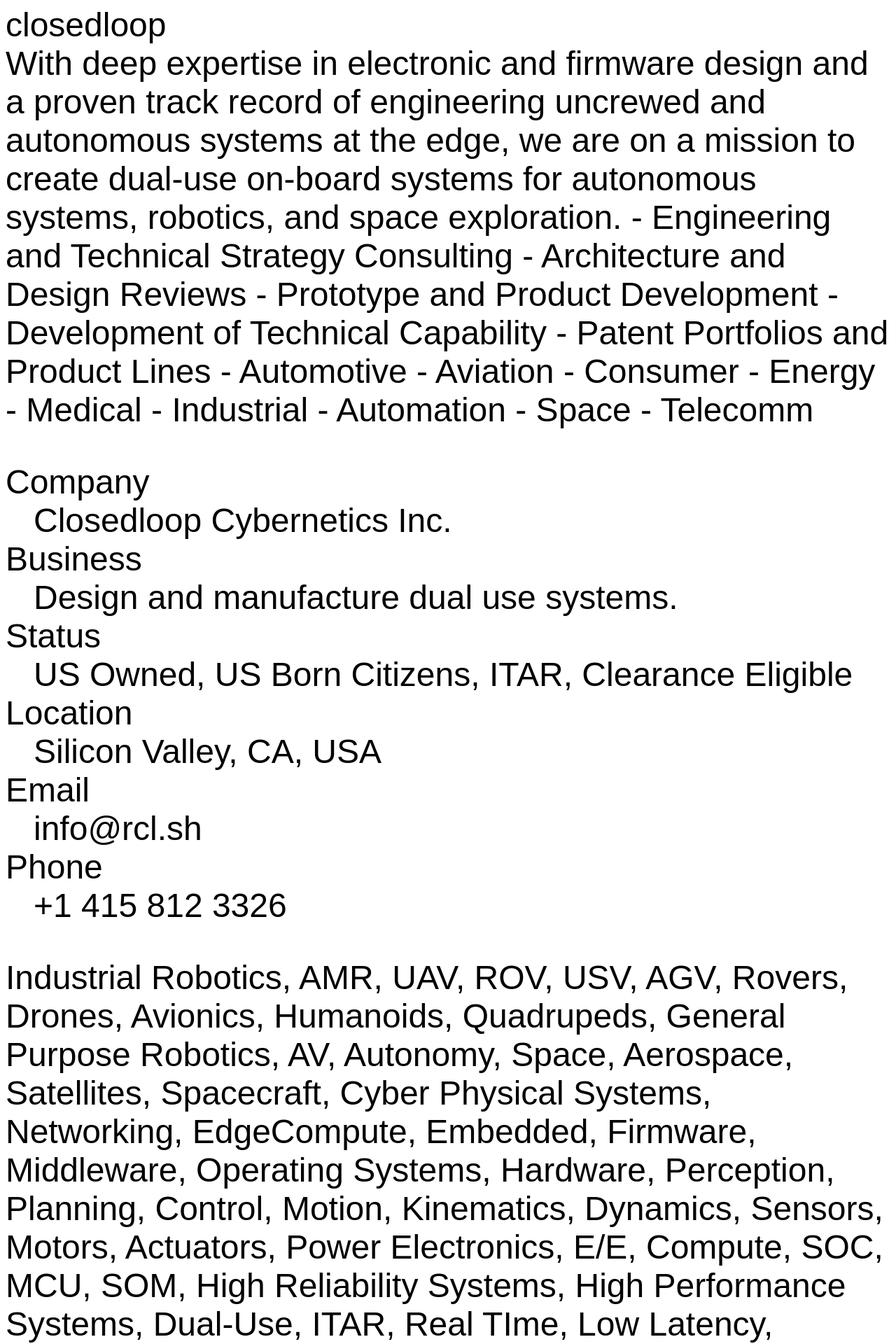
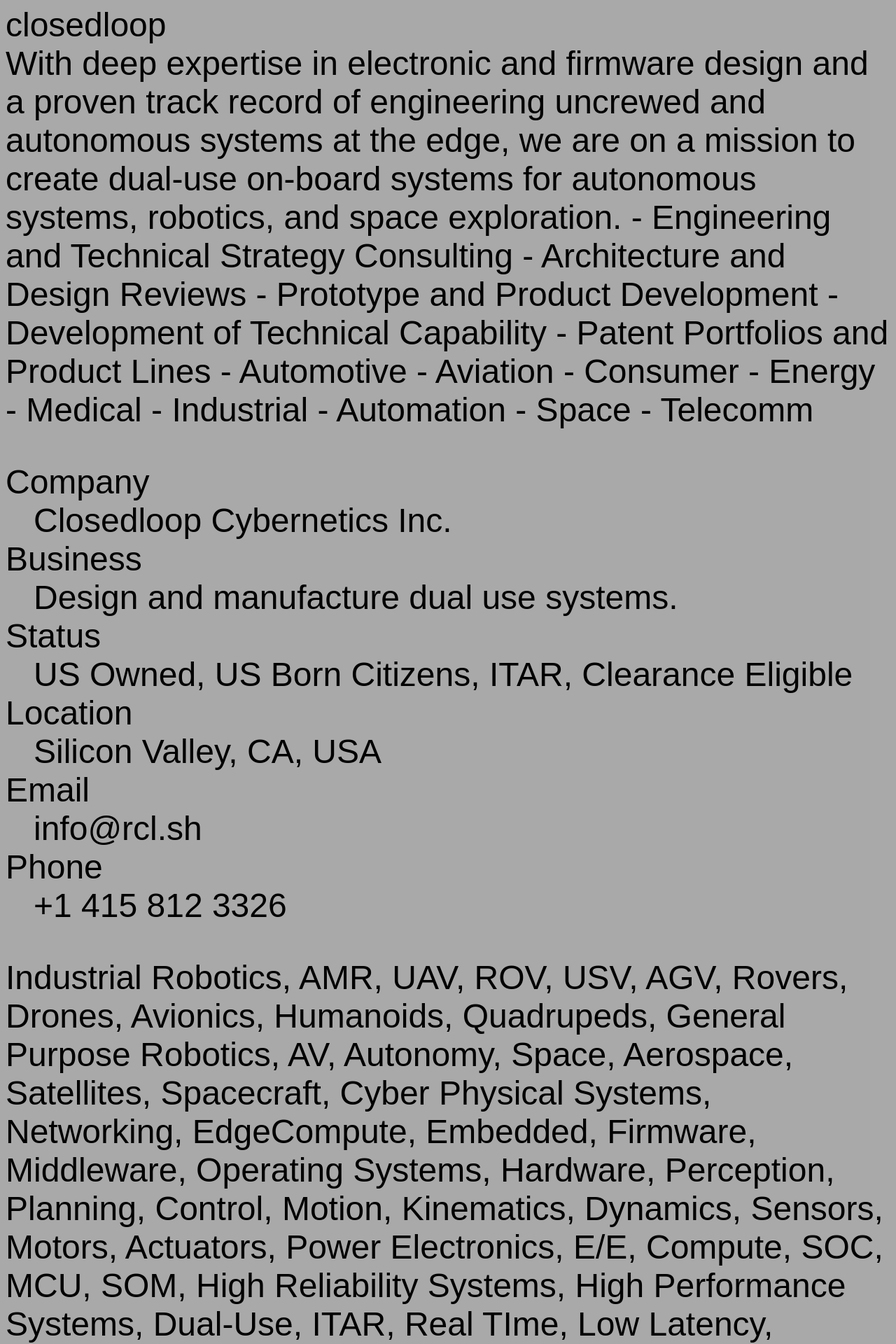
Before and after one commit to vnmr/vnmr.github.io, a Jekyll site: the page index.html, which Jekyll copies as it is, in a window 1280 px wide. Shown: the top 1920 px of the page at 70% size. Built offline with Jekyll 4.4.1, drawn with Linux system fonts in a browser that asks for light colours.

Commit message:
Update index.html

```diff
--- a/index.html
+++ b/index.html
@@ -11,7 +11,7 @@
     </style>
   </head>
 
-<body>
+<body bgcolor=darkgrey>
 
 <div>closedloop</div>
 
```
